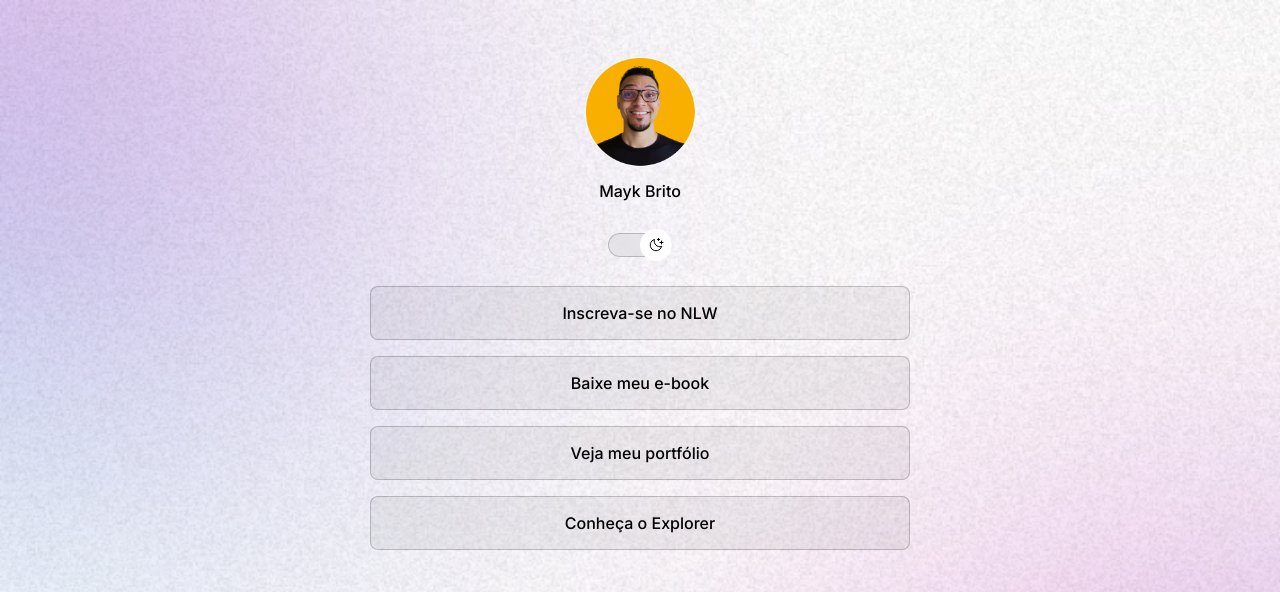
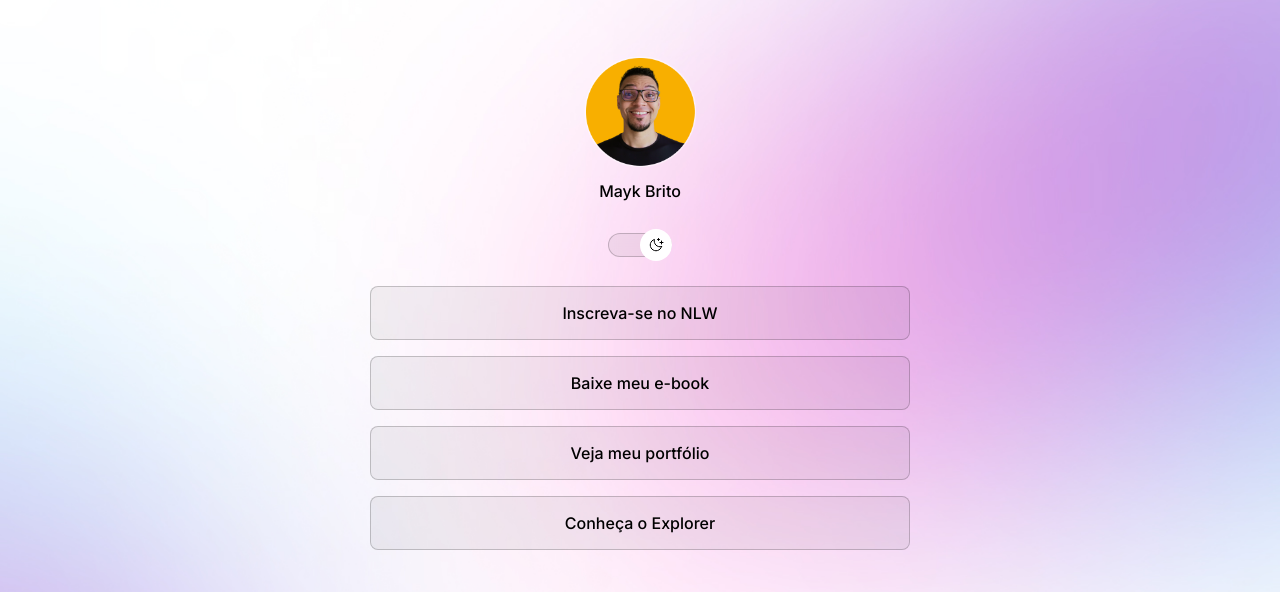
Before and after one commit to CarlosVds/mobile-dark-light, a plain HTML site: page index.html in a window 1280 px wide. Shown: the top 592 px of the page. Drawn offline with nearby package versions, Linux system fonts and the light colour scheme.

Commit message:
Mudando background com media queries

```diff
--- a/style.css
+++ b/style.css
@@ -28,6 +28,7 @@ body {
   background-position: top center;
   background-size: cover; */
   background: var(--color-background) no-repeat top center/cover;
+  height: calc(100vh - 62px);
 }
 
 body * {
@@ -158,3 +159,14 @@ li a:hover {
   align-items: center;
   gap: 4px;
 }
+
+/* media queries */
+@media(min-width: 700px) {
+  :root {
+    --color-background: url(./assets/bg-desktop.jpg);
+  }
+
+  .light {
+    --color-background: url(./assets/bg-desktop-light.jpg);
+  }
+}
```
